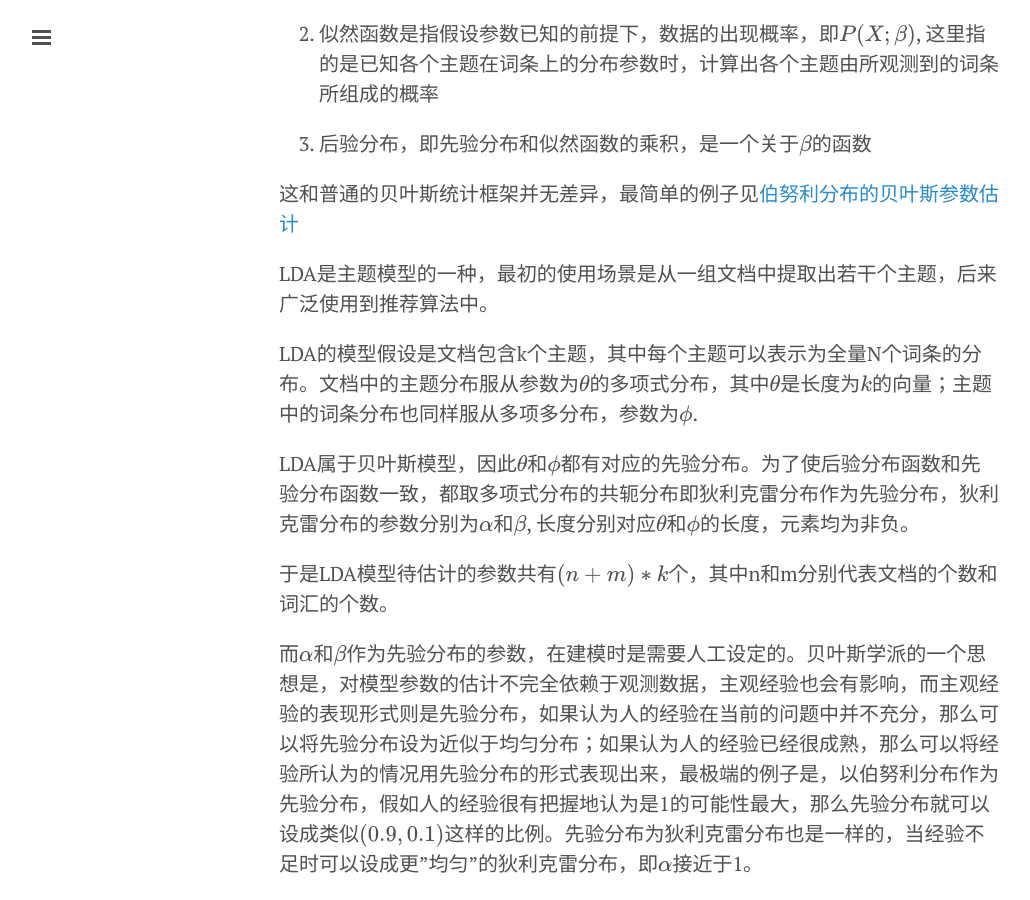
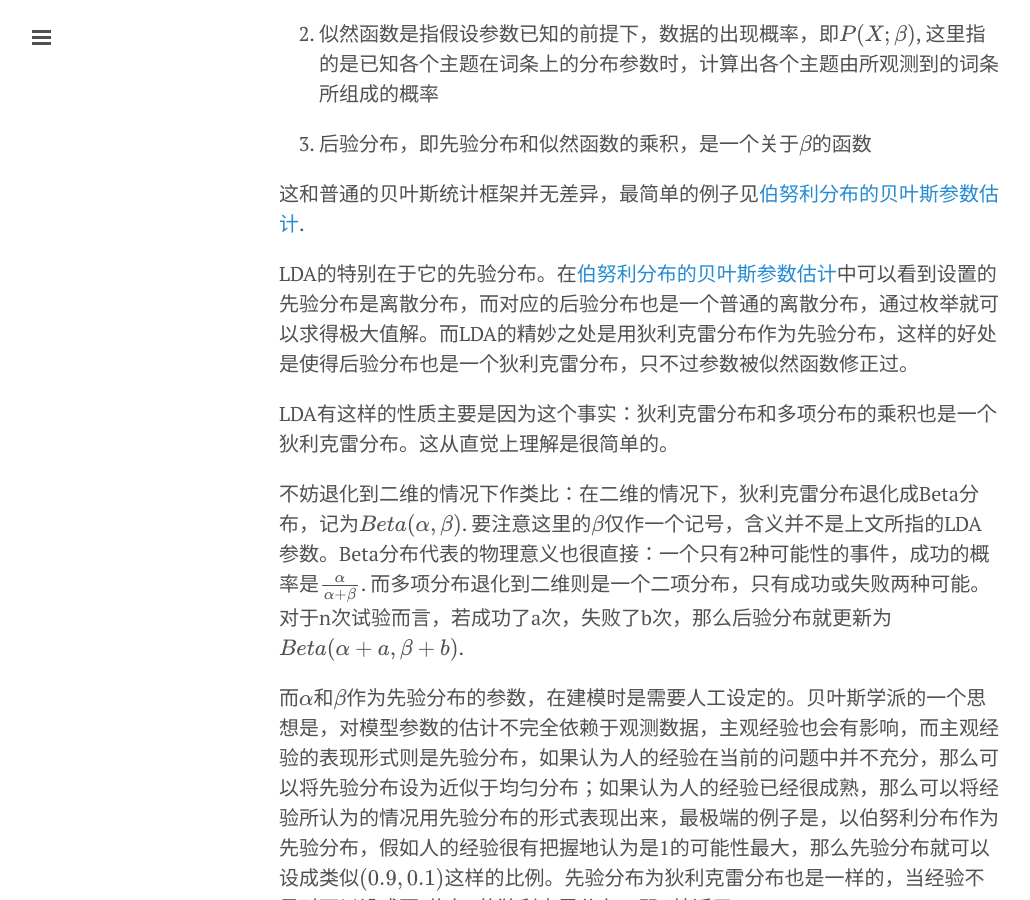
Before and after one commit to nomadcube/nomadcube.github.io, a Jekyll site: the page built from _posts/2016-08-17-简述LDA参数估计.md, in a window 1280 px wide and 900 px high, scrolled down 513 px. Shown: the whole window, without its empty margins (1-1031 px from the left). Built offline with Jekyll 4.4.1, drawn with Linux system fonts in a browser that asks for light colours; formulas are drawn with MathJax 3; comment, search, counter and statistics services are not loaded.

Commit message:
新文章

```diff
--- a/_posts/2016-08-17-简述LDA参数估计.md
+++ b/_posts/2016-08-17-简述LDA参数估计.md
@@ -13,15 +13,13 @@ LDA最主要的参数是主题-词条矩阵。回想LDA的模型假设，它认
 
 3. 后验分布，即先验分布和似然函数的乘积，是一个关于$$\beta$$的函数
 
-这和普通的贝叶斯统计框架并无差异，最简单的例子见[伯努利分布的贝叶斯参数估计]()
+这和普通的贝叶斯统计框架并无差异，最简单的例子见[伯努利分布的贝叶斯参数估计](https://nomadcube.github.io/2017/04/04/%E4%BC%AF%E5%8A%AA%E5%88%A9%E5%88%86%E5%B8%83%E7%9A%84%E8%B4%9D%E5%8F%B6%E6%96%AF%E5%8F%82%E6%95%B0%E4%BC%B0%E8%AE%A1/).
 
-LDA是主题模型的一种，最初的使用场景是从一组文档中提取出若干个主题，后来广泛使用到推荐算法中。
+LDA的特别在于它的先验分布。在[伯努利分布的贝叶斯参数估计](https://nomadcube.github.io/2017/04/04/%E4%BC%AF%E5%8A%AA%E5%88%A9%E5%88%86%E5%B8%83%E7%9A%84%E8%B4%9D%E5%8F%B6%E6%96%AF%E5%8F%82%E6%95%B0%E4%BC%B0%E8%AE%A1/)中可以看到设置的先验分布是离散分布，而对应的后验分布也是一个普通的离散分布，通过枚举就可以求得极大值解。而LDA的精妙之处是用狄利克雷分布作为先验分布，这样的好处是使得后验分布也是一个狄利克雷分布，只不过参数被似然函数修正过。
 
-LDA的模型假设是文档包含k个主题，其中每个主题可以表示为全量N个词条的分布。文档中的主题分布服从参数为$$\theta$$的多项式分布，其中$$\theta$$是长度为$$k$$的向量；主题中的词条分布也同样服从多项多分布，参数为$$\phi$$.
+LDA有这样的性质主要是因为这个事实：狄利克雷分布和多项分布的乘积也是一个狄利克雷分布。这从直觉上理解是很简单的。
 
-LDA属于贝叶斯模型，因此$$\theta$$和$$\phi$$都有对应的先验分布。为了使后验分布函数和先验分布函数一致，都取多项式分布的共轭分布即狄利克雷分布作为先验分布，狄利克雷分布的参数分别为$$\alpha$$和$$\beta$$, 长度分别对应$$\theta$$和$$\phi$$的长度，元素均为非负。
-
-于是LDA模型待估计的参数共有$$(n+m)*k$$个，其中n和m分别代表文档的个数和词汇的个数。
+不妨退化到二维的情况下作类比：在二维的情况下，狄利克雷分布退化成Beta分布，记为$$Beta(\alpha, \beta)$$. 要注意这里的$$\beta$$仅作一个记号，含义并不是上文所指的LDA参数。Beta分布代表的物理意义也很直接：一个只有2种可能性的事件，成功的概率是$$\frac{\alpha}{\alpha + \beta}$$. 而多项分布退化到二维则是一个二项分布，只有成功或失败两种可能。对于n次试验而言，若成功了a次，失败了b次，那么后验分布就更新为$$Beta(\alpha + a, \beta + b)$$.
 
 而$$\alpha$$和$$\beta$$作为先验分布的参数，在建模时是需要人工设定的。贝叶斯学派的一个思想是，对模型参数的估计不完全依赖于观测数据，主观经验也会有影响，而主观经验的表现形式则是先验分布，如果认为人的经验在当前的问题中并不充分，那么可以将先验分布设为近似于均匀分布；如果认为人的经验已经很成熟，那么可以将经验所认为的情况用先验分布的形式表现出来，最极端的例子是，以伯努利分布作为先验分布，假如人的经验很有把握地认为是1的可能性最大，那么先验分布就可以设成类似$$(0.9, 0.1)$$这样的比例。先验分布为狄利克雷分布也是一样的，当经验不足时可以设成更"均匀"的狄利克雷分布，即$$\alpha$$接近于1。
 
```
